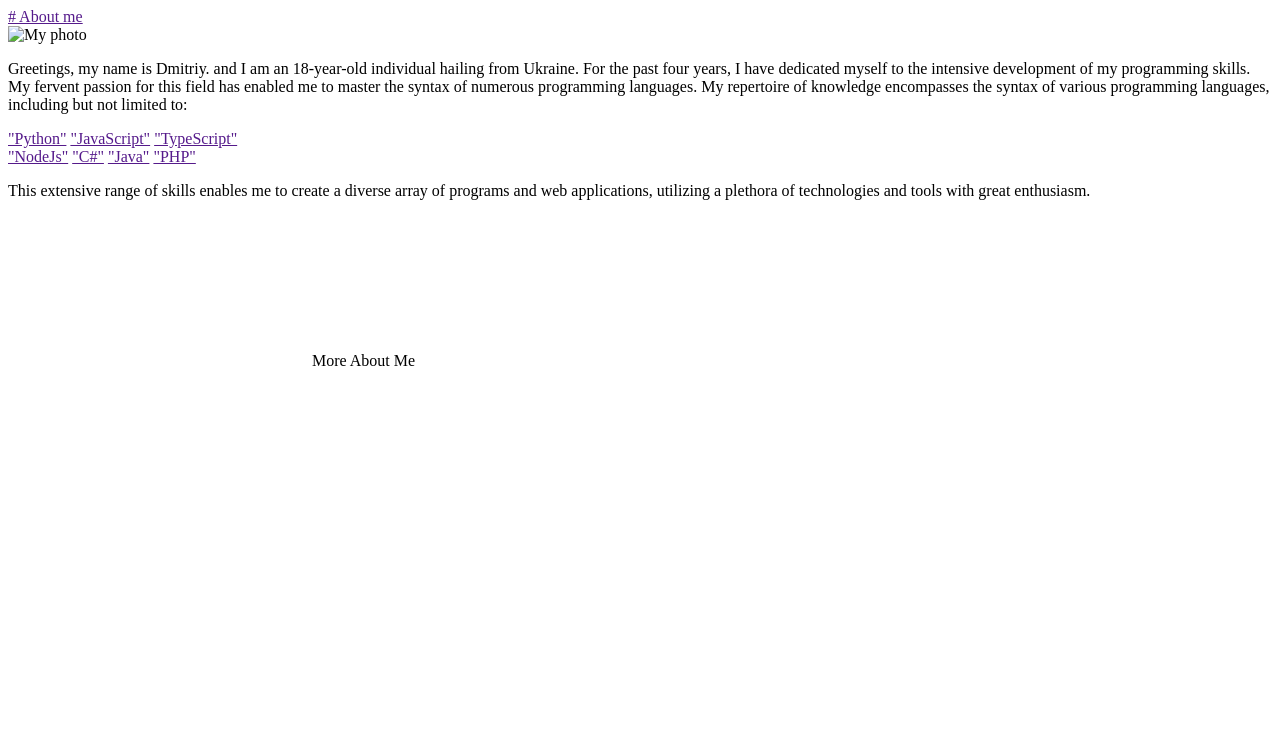
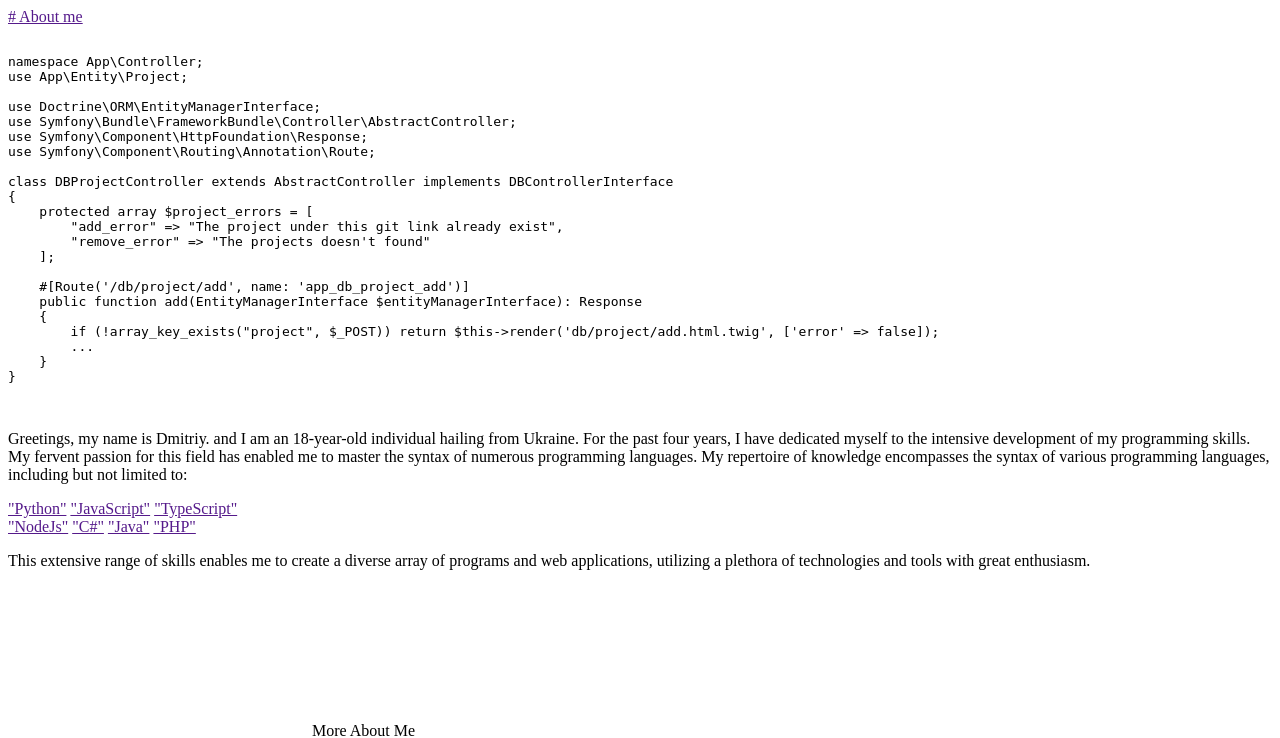
Before and after one commit to LukiaschenkoDmitriy/Site-Card, a Symfony app: template templates/index/_about.html.twig in a window 1280 px wide. Shown: the top 738 px of the page. Run offline with Twig, Linux system fonts and the light colour scheme; the template is opened without the code that fills it, so the values that code supplies are empty; some libraries are stand-ins or nearby versions.

Commit message:
changed two components '_about.html.twig' and '_home.html.twig'

```diff
--- a/templates/index/_about.html.twig
+++ b/templates/index/_about.html.twig
@@ -1,7 +1,32 @@
 <a href="" class="chapter-title"># About me</a>
 <div class="index_about_me_container">
-    <div class="img-grid-container">
-        <img src="" alt="My photo">
+    <div class="code-blocks">
+        <pre class="php-code">
+            <code class="language-php">
+namespace App\Controller;
+use App\Entity\Project;
+
+use Doctrine\ORM\EntityManagerInterface;
+use Symfony\Bundle\FrameworkBundle\Controller\AbstractController;
+use Symfony\Component\HttpFoundation\Response;
+use Symfony\Component\Routing\Annotation\Route;
+
+class DBProjectController extends AbstractController implements DBControllerInterface
+{
+    protected array $project_errors = [
+        "add_error" => "The project under this git link already exist",
+        "remove_error" => "The projects doesn't found"
+    ];
+
+    #[Route('/db/project/add', name: 'app_db_project_add')]
+    public function add(EntityManagerInterface $entityManagerInterface): Response
+    {
+        if (!array_key_exists("project", $_POST)) return $this->render('db/project/add.html.twig', ['error' => false]);
+        ...
+    }
+}
+            </code>
+        </pre>
     </div>
     <div class="about-me-grid-container">
         <div class="index_about_me">
```
Also changed, not shown: assets/styles/index/about.scss (+24 -5 lines), assets/styles/index/home.scss (+16 -29 lines), templates/index/_home.html.twig (+2 -19 lines).
